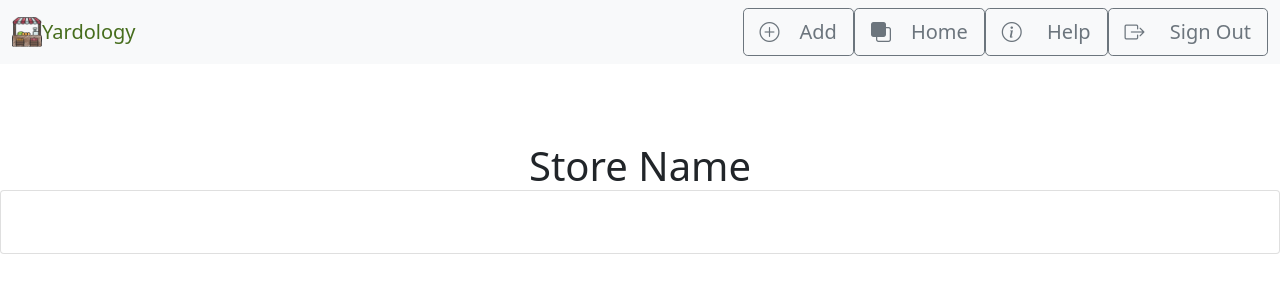
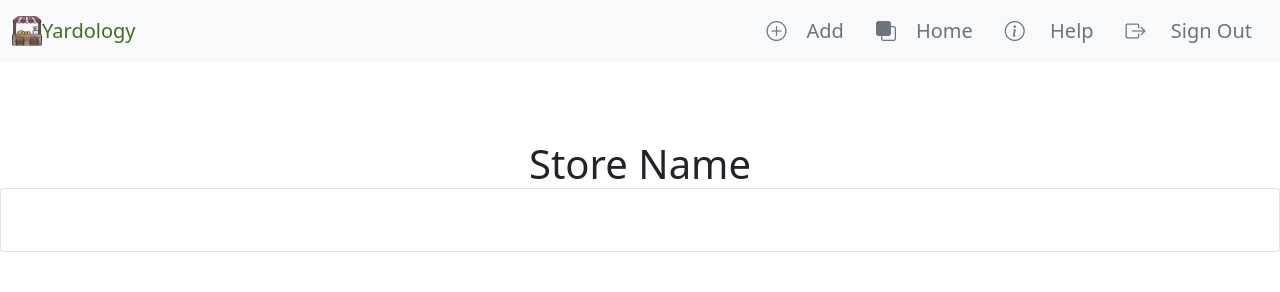
Before and after one commit to Jiafeng-Li95/cs326-final-team-beta, a website: page public/page/page.html in a window 1280 px wide. Drawn offline with nearby package versions, Linux system fonts and the light colour scheme; no server answers.

Commit message:
Add navbar css
Change the navbar button css

```diff
--- a/public/page/page.css
+++ b/public/page/page.css
@@ -47,3 +47,11 @@ i {
 .navbar a {
   color: #466d1d !important;
 }
+
+button:hover {
+  background-color: #466d1d !important;
+}
+
+button {
+  border: none !important;
+}
```
